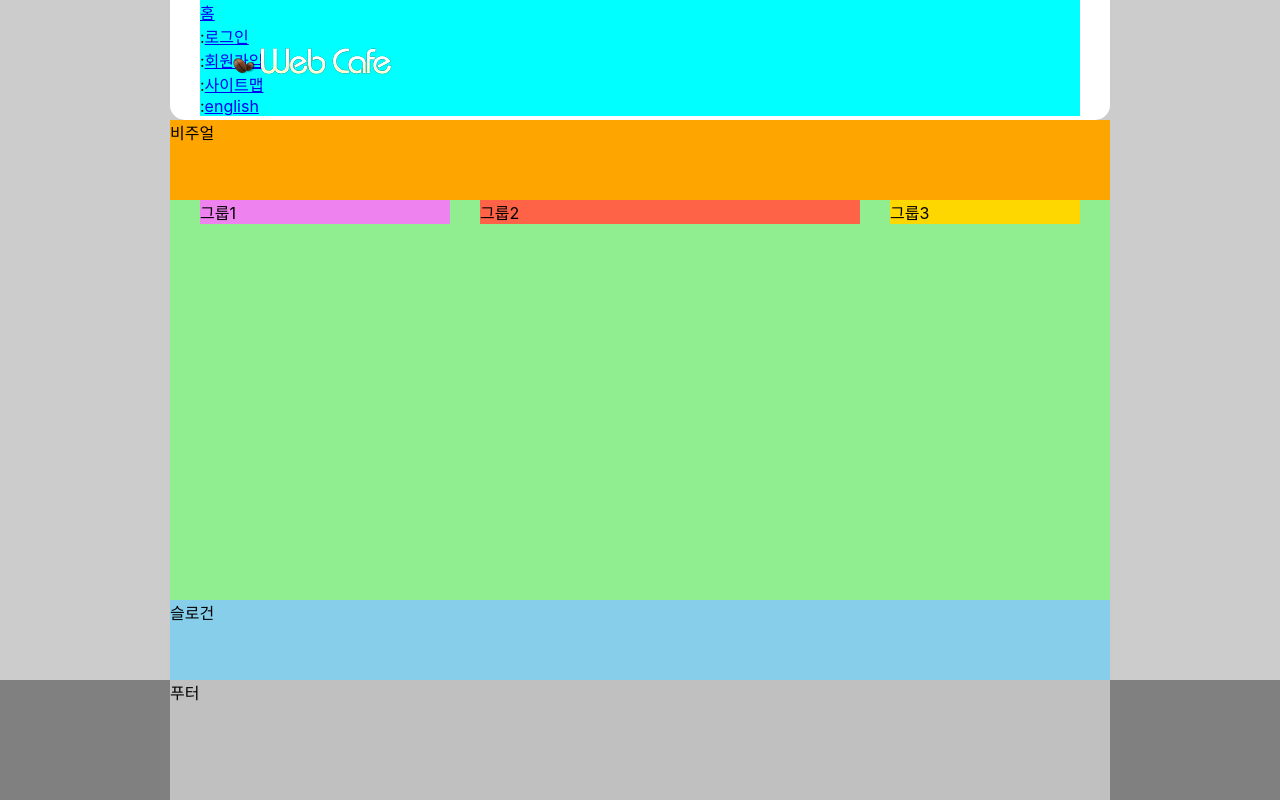
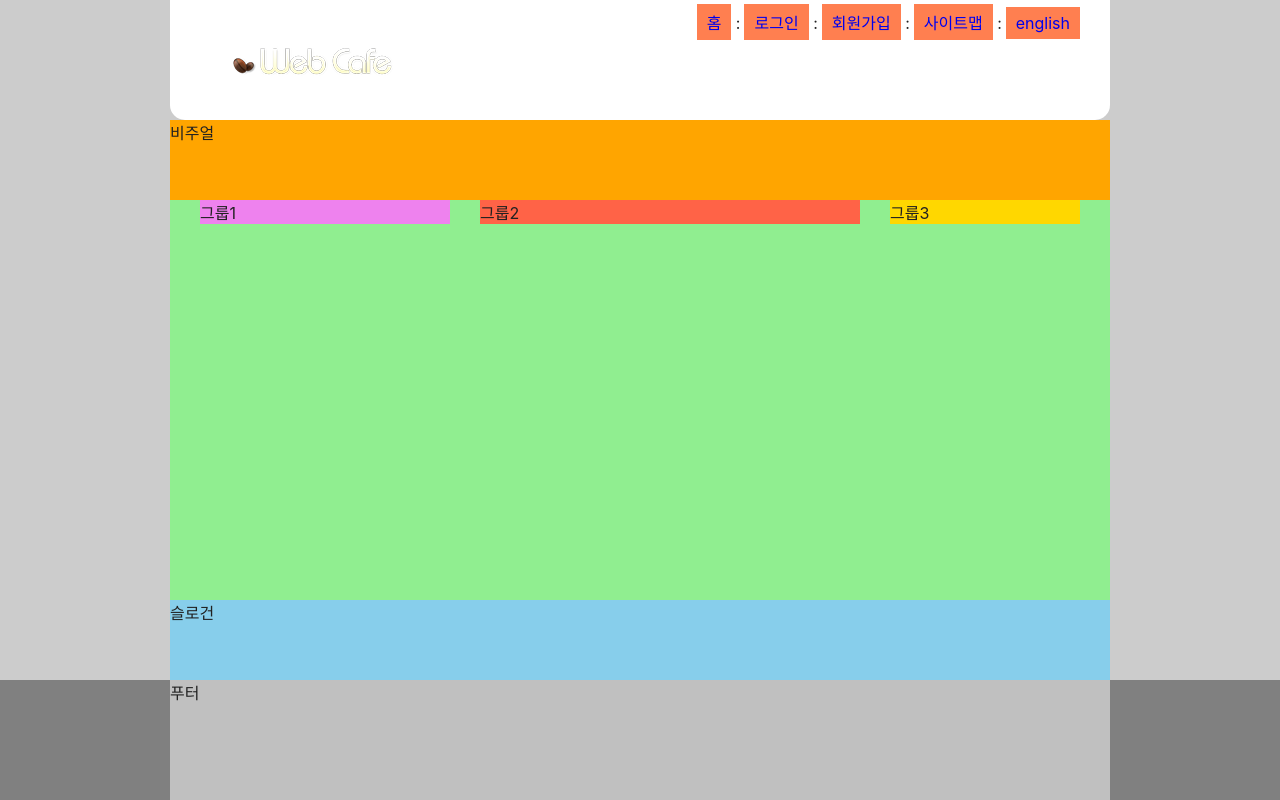
Before and after one commit to no-support/HTML5, a plain HTML site: page index.html in a window 1280 px wide. Drawn offline with Linux system fonts and the light colour scheme; a web font is replaced by a local one.

Commit message:
텍스트 링크 모음 일부 디자인

```diff
--- a/index.html
+++ b/index.html
@@ -22,10 +22,10 @@
 
     <ul class="member">
       <li><a href="/">홈</a></li>
-      <li><span class="devider" aria-hidden="true">:</span><a href="/">로그인</a></li>
-      <li><span class="devider" aria-hidden="true">:</span><a href="/">회원가입</a></li>
-      <li><span class="devider" aria-hidden="true">:</span><a href="/">사이트맵</a></li>
-      <li><span class="devider" aria-hidden="true">:</span><a href="/">english</a></li>
+      <li><span class="divider" aria-hidden="true">:</span><a href="/">로그인</a></li>
+      <li><span class="divider" aria-hidden="true">:</span><a href="/">회원가입</a></li>
+      <li><span class="divider" aria-hidden="true">:</span><a href="/">사이트맵</a></li>
+      <li><span class="divider" aria-hidden="true">:</span><a href="/">english</a></li>
     </ul>
   </header>
   <div class="visual">비주얼</div>
--- a/styles/style.css
+++ b/styles/style.css
@@ -9,8 +9,15 @@
   box-sizing: border-box; /* content-box(기본값): width + padding + border + margin을 계산해서 차지한다. border-box 선택 이유: 다양한 모바일 환경을 위해(100%일 때 padding이 포함된 값이므로 좌우 스크롤이 발생하지 않음) // box model 관련 학습할 것*/
 }
 
+/* 링크 스타일 */
+a {
+  columns: inherit;
+  text-decoration: none;
+}
+
 /* 본문 스타일 */
 body {
+  color: #212121;
   background: #ccc;
   /* 모바일 환경 가독성을 위해 sans(부정 접두사)-serif(날카롭다.삐침)체를 사용하는 추세 */
   /* 대부분의 환경에서 깨지지 않고 예쁘게 보여서 요즘 핫한 폰트인 프리텐다드 */
@@ -44,7 +51,25 @@ body {
 }
 /* 텍스트 링크 모음 */
 .member {
-  background-color: aqua;
+  /* background-color: aqua; */
+  text-align: right;
+  padding: 4px 0;
+  /* 공백 지우는 기법1: html에서 </li>가 아닌 </li 까지만 작성 후 닫는 태그(>)를 다음 줄로 옮김. 꼼수. */
+  /* 공백 지우는 기법2: 부모에 {font-size:0} 후 자식 요소에 다시 글꼴을 키움 {font-size: 16px} */
+  /* font-size: 0; */
+}
+.member li {
+  /* background-color: pink; */
+  display: inline-block;
+  /* font-size: 16px; */
+}
+.member a {
+  background-color: coral;
+  padding: 6px 10px;
+  display: inherit;
+}
+.divider {
+  margin-right: 4px;
 }
 /* 비주얼 */
 .visual {
```
